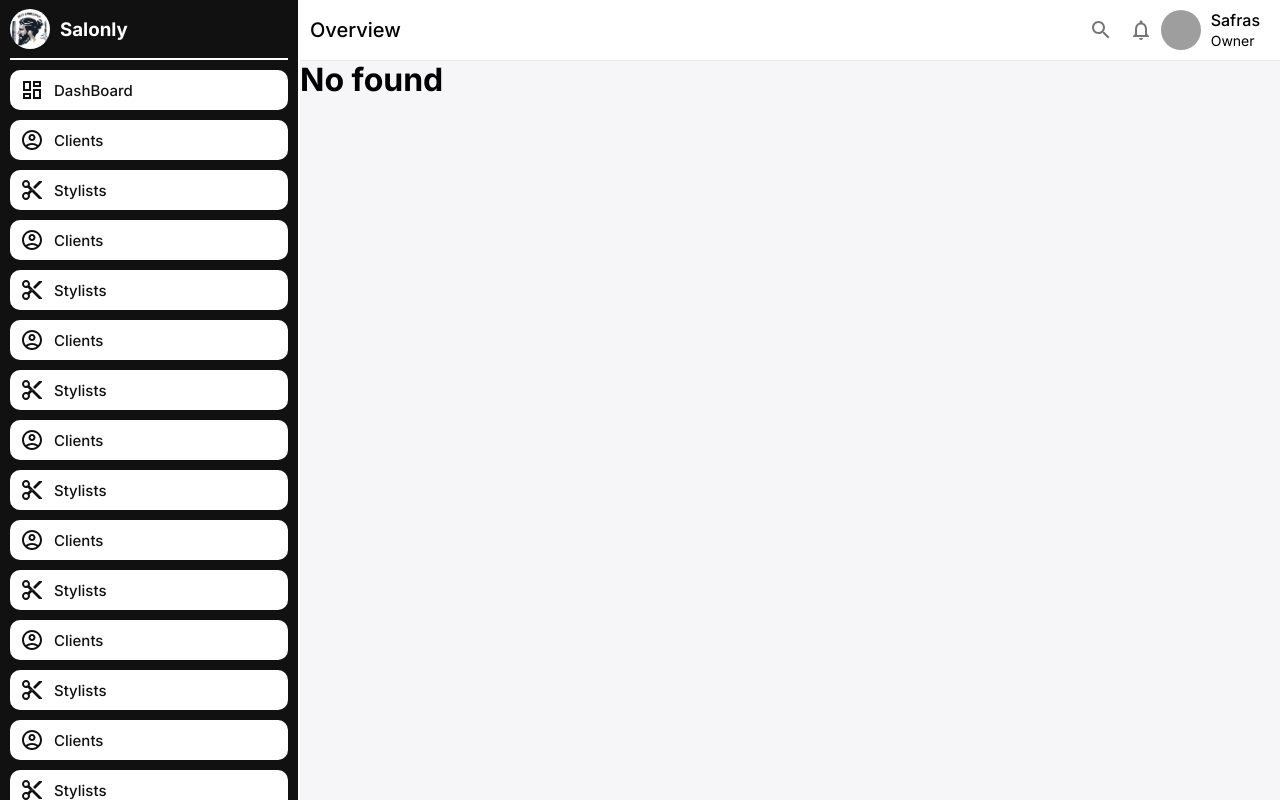
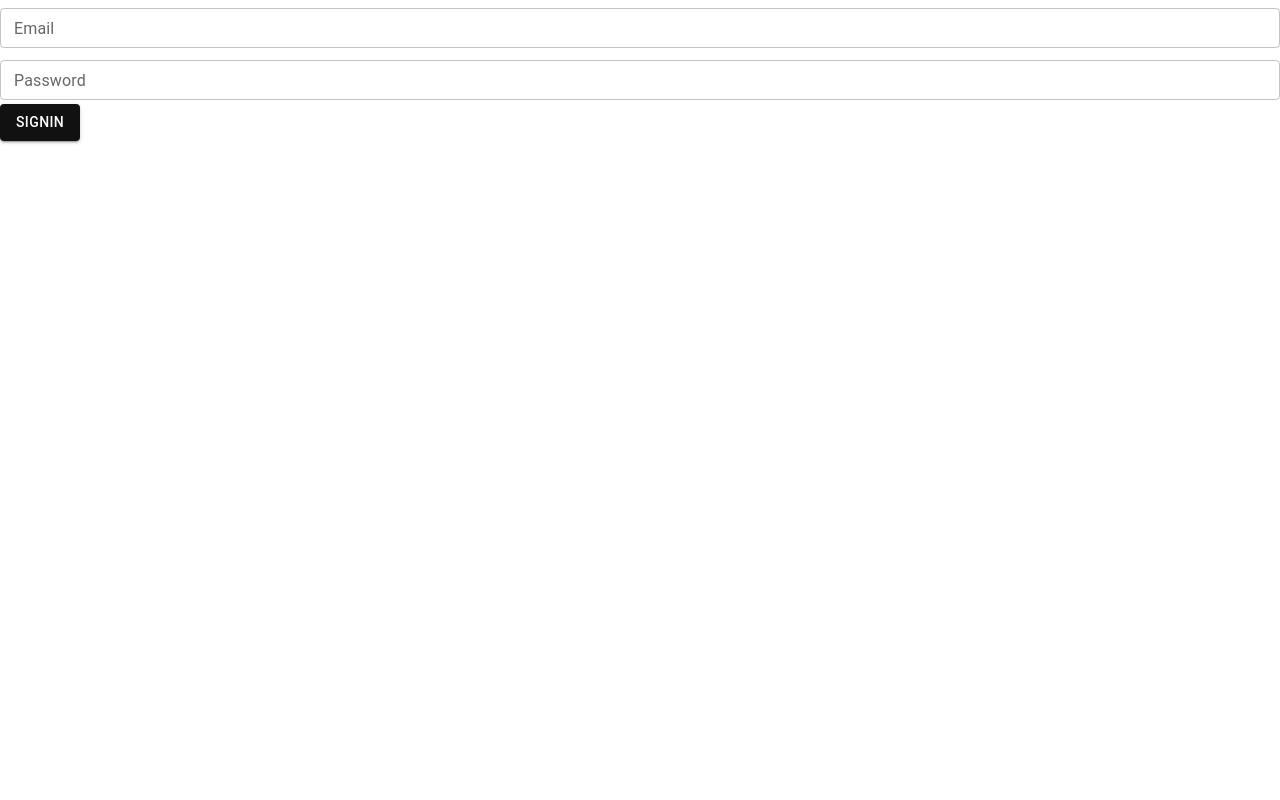
Before and after one commit to Mohamed-safras/Saloon, a React (Create React App) app: page /login in a window 1280 px wide. Built offline with nearby package versions, Linux system fonts and the light colour scheme; grey boxes are pictures that could not be loaded.

Commit message:
current page and logout has been added to main app

```diff
--- a/src/App.js
+++ b/src/App.js
@@ -1,36 +1,58 @@
-import { useEffect } from "react";
+import React, { useEffect } from "react";
 import { useDispatch, useSelector } from "react-redux";
-import { Navigate, Route, Routes } from "react-router-dom";
+import { Navigate, Route, Routes, useLocation } from "react-router-dom";
+import AuthVerify from "./common/AuthVerify";
+import useLogOut from "./hooks/user.logout";
+
+import Login from "./pages/auth/Login";
 import Register from "./pages/auth/Register";
 import DashBoard from "./pages/Dashboard/DashBoard";
-
 import SharedLayOut from "./pages/Shared/ShardLayOut";
+import Stylists from "./pages/Stylist/Stylists";
 import { setCurrentUser } from "./redux-store/user/user.action";
 import { currentUser } from "./redux-store/user/user.selector";
 function App() {
   const dispatch = useDispatch();
-  const user = useSelector(currentUser);
+  const currentUserValue = useSelector(currentUser);
+  const { pathname } = useLocation();
+  const { LogOut } = useLogOut();
   useEffect(() => {
     const user = localStorage.getItem("user");
     dispatch(setCurrentUser(JSON.parse(user)));
-  }, []);
+    dispatch({
+      type: "SET_CURRENT_PAGE",
+      payload: pathname === "/" ? "dashboard" : pathname.split("/")[1],
+    });
+    // dispatch never updates so we can ingore it in useEffect dependency array
+  }, [pathname, dispatch]);
 
   return (
+    <React.Fragment>
       <Routes>
         <Route path="/" element={<SharedLayOut />}>
           <Route
             index
-          element={user ? <DashBoard /> : <Navigate to="register" />}
+            element={currentUserValue ? <DashBoard /> : <Navigate to="login" />}
           />
           <Route path="/clients" element={<h1>Clients</h1>} />
-        <Route path="/stylists" element={<h1>Stylists</h1>} />
+          <Route path="/stylists" element={<Stylists />} />
+          <Route path="/message" element={<h1>message</h1>} />
+          <Route path="/reviews" element={<h1>reviews</h1>} />
+          <Route path="/finances" element={<h1>finances</h1>} />
+          <Route path="/settings" element={<h1>settings</h1>} />
           <Route path="*" element={<h1>No found</h1>} />
         </Route>
         <Route
-        element={!user ? <Register /> : <Navigate to="/" />}
+          element={!currentUserValue ? <Login /> : <Navigate to="/" />}
+          path="login"
+        />
+        <Route
+          element={!currentUserValue ? <Register /> : <Navigate to="/" />}
           path="register"
         />
       </Routes>
+      <AuthVerify LogOut={LogOut} />
+    </React.Fragment>
   );
 }
 
```
Lines whose indentation alone changed are shown as unchanged.
